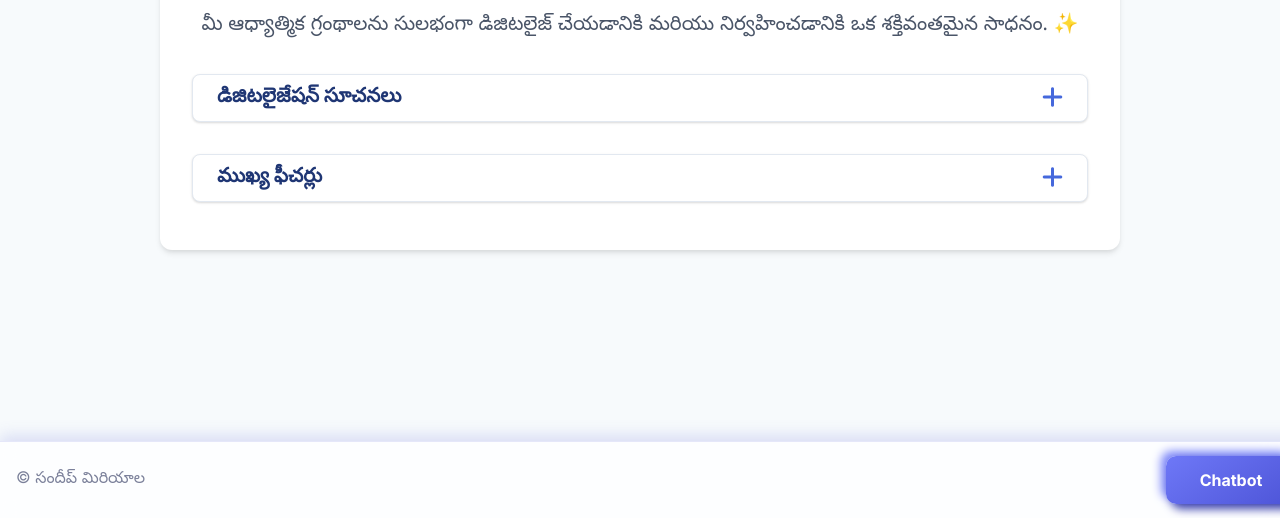
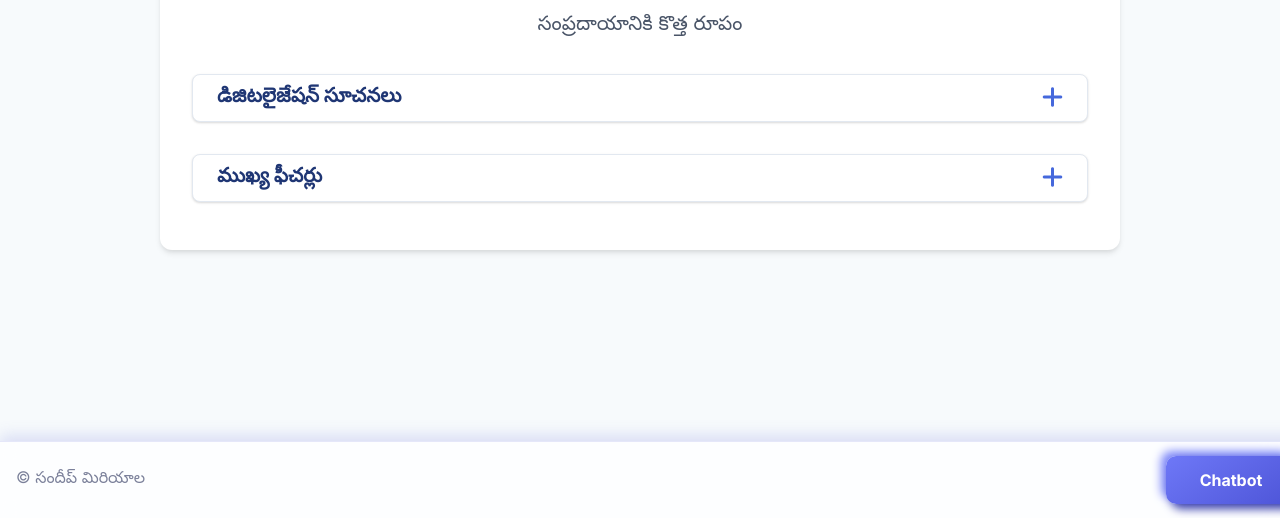
Before and after one commit to sandeepmiriyala03/MantraOcr, a website: page index.html in a window 1280 px wide. Shown: the part 282-800 px from the top of the page. Drawn offline with Linux system fonts and the light colour scheme.

Commit message:
సంప్రదాయానికి కొత్త రూపం

```diff
--- a/index.html
+++ b/index.html
@@ -196,7 +196,7 @@
         <main class="content-area" id="main-content" role="main">
             <header class="hero-section">
                 <h3>అక్షరధార</h3>
-                <p>మీ ఆధ్యాత్మిక గ్రంథాలను సులభంగా డిజిటలైజ్ చేయడానికి మరియు నిర్వహించడానికి ఒక శక్తివంతమైన సాధనం. ✨</p>
+                <p>సంప్రదాయానికి కొత్త రూపం</p>
             </header>
 
             <div class="collapsible-container">
```
